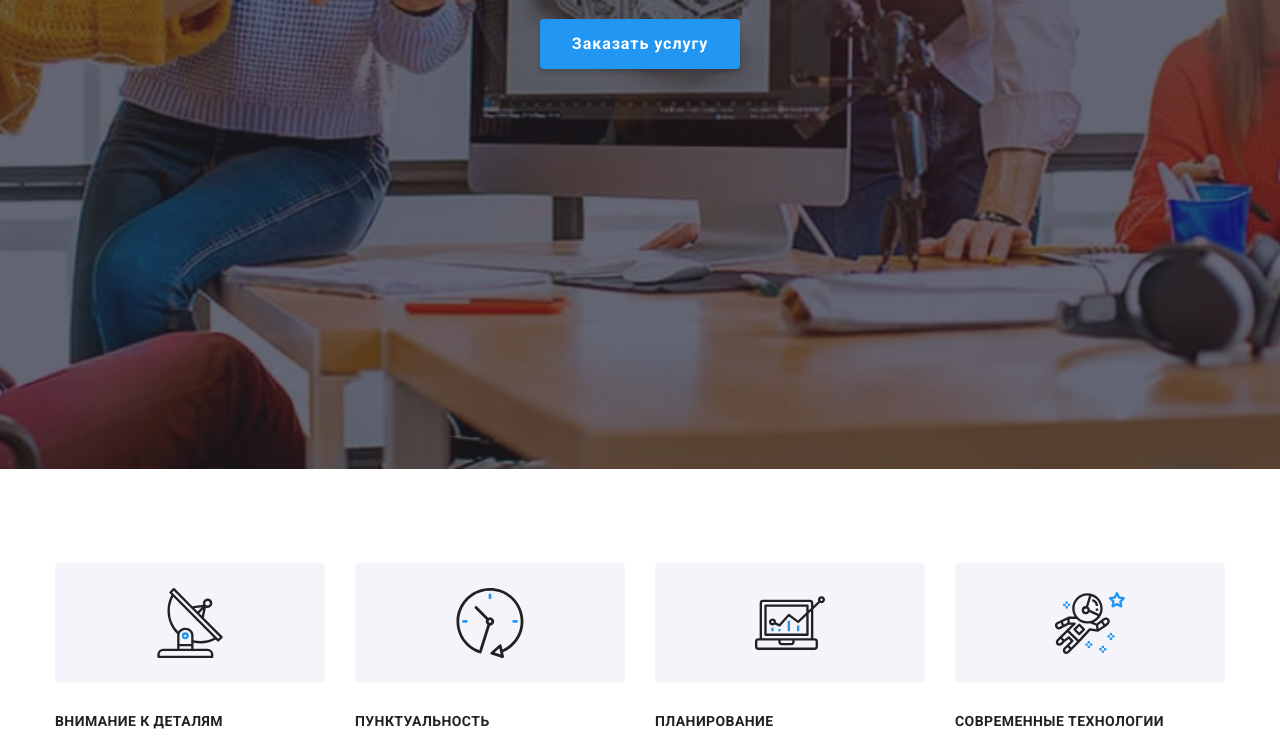
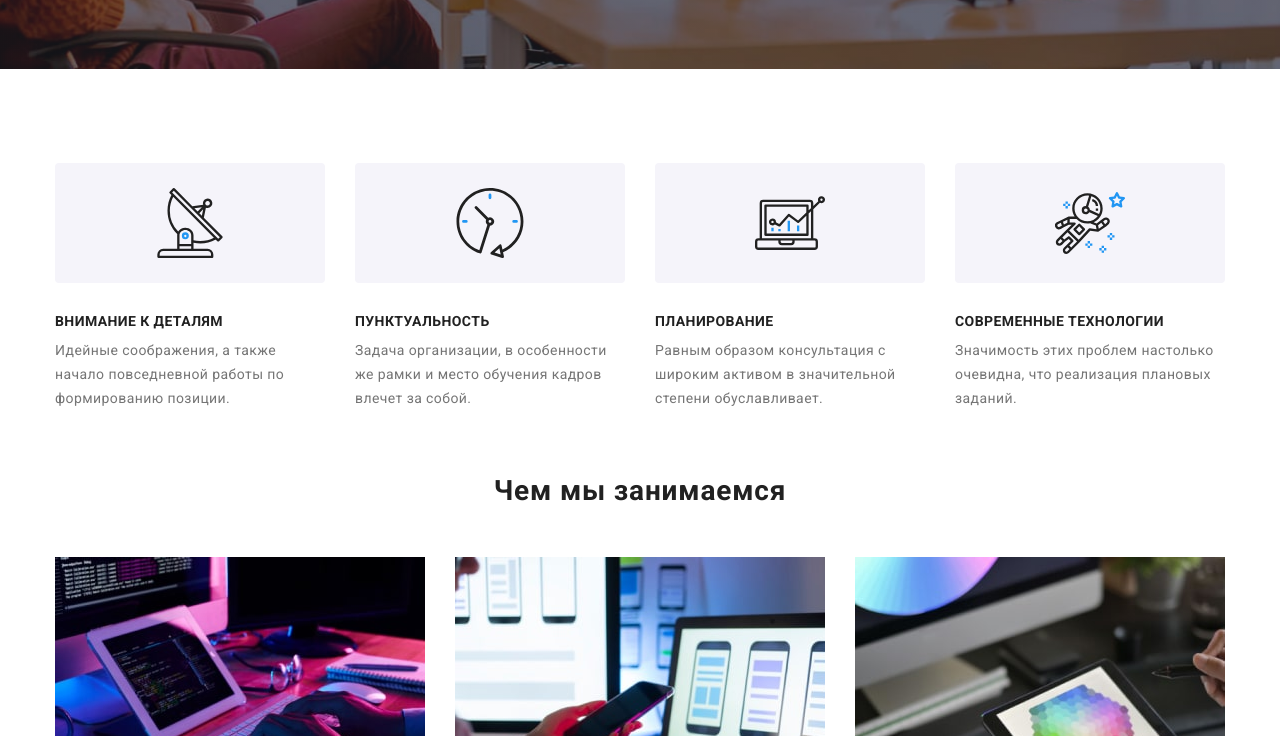
Before and after one commit to YanaSheri/goit-markup-hw-08, a plain HTML site: page index.html in a window 1280 px wide. Shown: the part 615-1351 px from the top of the page. Drawn offline with nearby package versions, Linux system fonts and the light colour scheme.

Commit message:
Паддинги Героя пофиксила

```diff
--- a/sass/layouts/_hero.scss
+++ b/sass/layouts/_hero.scss
@@ -29,8 +29,8 @@
         }
       }
       @media screen and (min-width: 1200px) {
-        padding-top: 200px;
-        padding-bottom: 200px;
+        // padding-top: 200px;
+        // padding-bottom: 200px;
 
         background-image: linear-gradient(
         rgba(47, 48, 58, 0.4),
```
Also changed, not shown: css/main.css, css/main.min.css, 2 other files.
